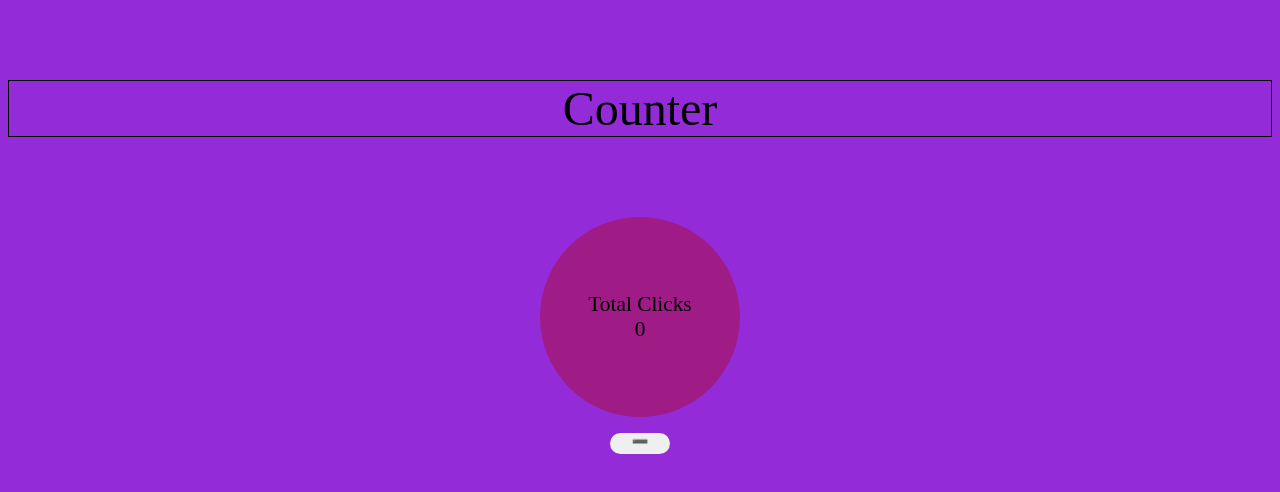
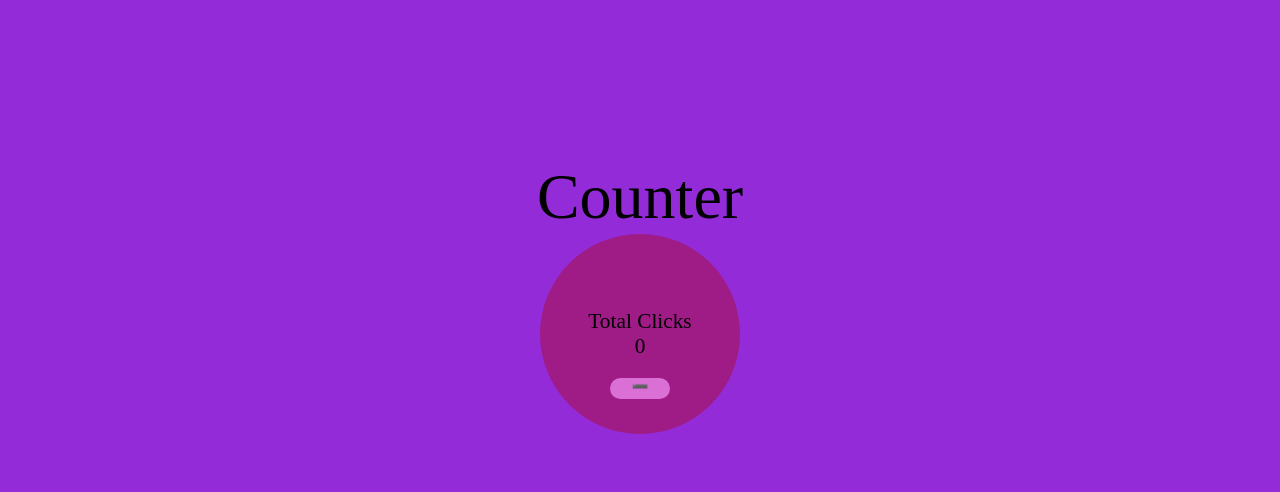
Before and after one commit to Devildeveloper-21/Simple-Counter, a plain HTML site: page Index.html in a window 1280 px wide. Drawn offline with Linux system fonts and the light colour scheme.

Commit message:
added colors to button

```diff
--- a/Index.html
+++ b/Index.html
@@ -10,14 +10,24 @@
   <body>
     <div class="titlename">Counter</div>
 
-    <div class="main">
+    <div class="container">
+      <!-- <div>
+        <button class="leftarrow"></button>
+      </div> -->
 
-      <button class="circlebutton" id="incrementbutton">
-        <div class="clicktext">Total Clicks</div>
-        <div class="clicktext" id="displaycounter">0</div>
-      </button>
+      <div class="main">
+        <button class="circlebutton" id="incrementbutton">
+          <div class="clicktext">Total Clicks</div>
+          <div class="clicktext" id="displaycounter">0</div>
+        </button>
 
-      <button class="minusbutton" id="decrementbutton">➖</button>
+        <button class="minusbutton" id="decrementbutton">➖</button>
+      </div>
+
+      <!-- <div>
+        <button class="rightarrow"></button>
+      </div> -->
+
     </div>
   </body>
 
--- a/index.css
+++ b/index.css
@@ -1,25 +1,31 @@
       body {
+        margin: 0;
+        background-color: rgb(147, 44, 216);
+    }
 
-          background-color: rgb(147, 44, 216);
+    .titlename{
+        text-align: center;
+        font-size: 4em;
+        margin-top: 20vh;
+    }
+
+    .container{
+        /* border: 1px solid black; */
+        display: flex;
+        justify-content: center;
+        gap: 10vw;
     }
 
     .main{
+        /* border: 1px solid black; */
         display: flex;
         justify-content: center;
-        height: 100vh;
+        height: 30vh;
     }
 
-    .titlename{
-        border: 1px solid black;
-        text-align: center;
-        font-size: 3em;
-        font-family: 'Times New Roman', Times, serif;
-        margin-top: 10vh ;
-    }
 
     .circlebutton{
         background: #b3040462;
-        margin-top: 10vh;
         height: 200px;
         width: 200px;
         border-radius: 100%;
@@ -31,17 +37,46 @@
         font-family: 'Times New Roman', Times, serif;
     }
     .minusbutton{
-        border: 1px solid black;
-        /* background-color: rgb(55, 121, 99); */
+        /* border: 1px solid black; */
+        background-color: #DA70D6;
         height: 20px;
         width: 60px;
-        margin-top: 37vh;
-        /* align-self: center; */
         border: none;
+        margin-top: 18vh;
         border-radius: 20px;
         text-align: center;
         padding-bottom: 20px;
         position: relative;
         cursor: pointer;
-        display: block;
     }
+
+    .circlebutton:hover{
+        background-color: #800080;
+    }
+    .minusbutton:hover{
+        background-color: #2C003E;
+    }
+
+
+
+
+
+
+
+
+    /* Arrows on side. */
+    /* .leftarrow{
+        border: 1px solid black;
+        background-color: #00BCD4;
+        height: 30px;
+        width: 40px;
+        margin-top: 12vh;
+        border: none;
+    }
+    .rightarrow{
+        border: 1px solid black;
+        background-color: red;
+        height: 30px;
+        width: 40px;
+        margin-top: 12vh;
+    } */
```
